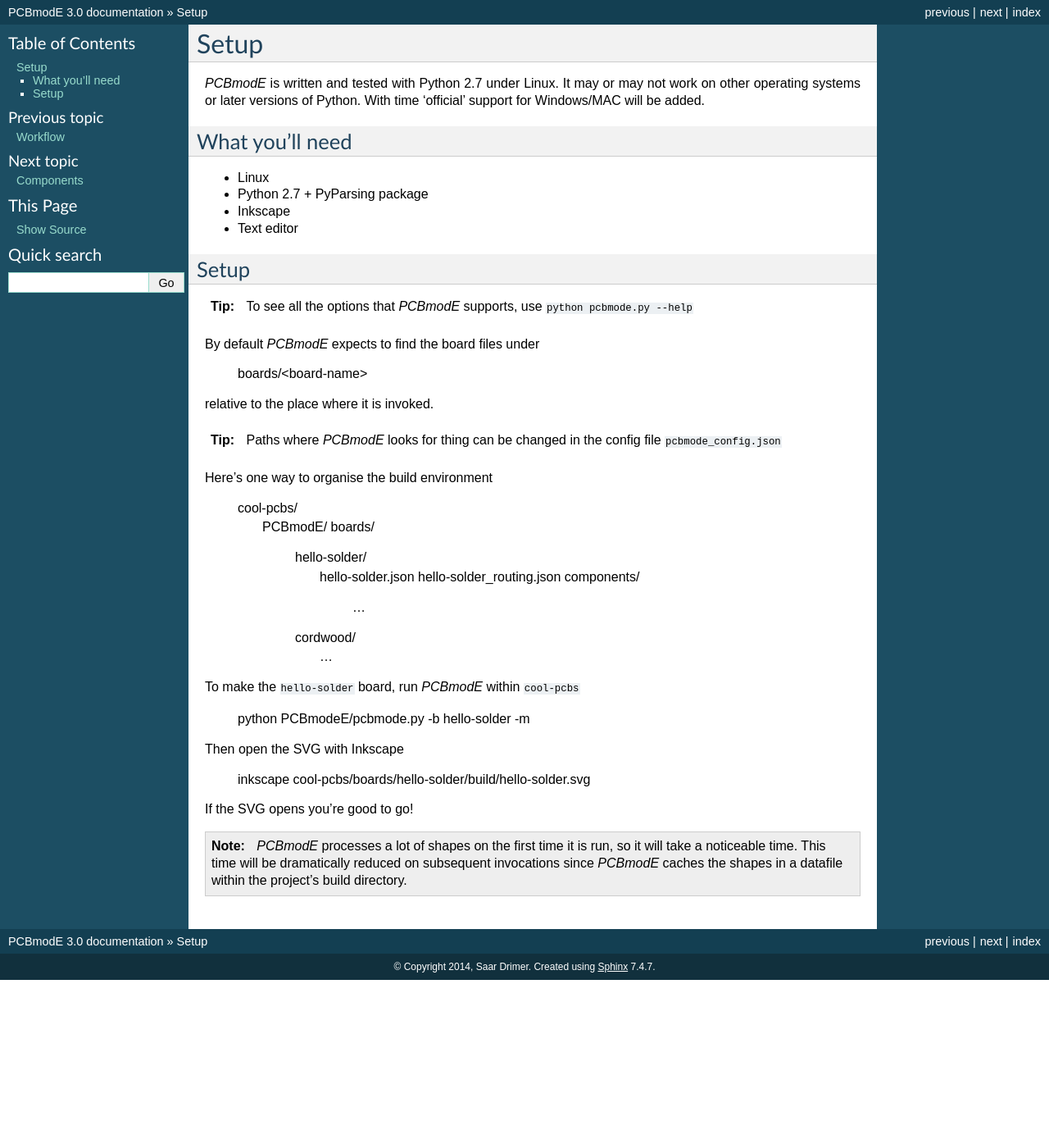
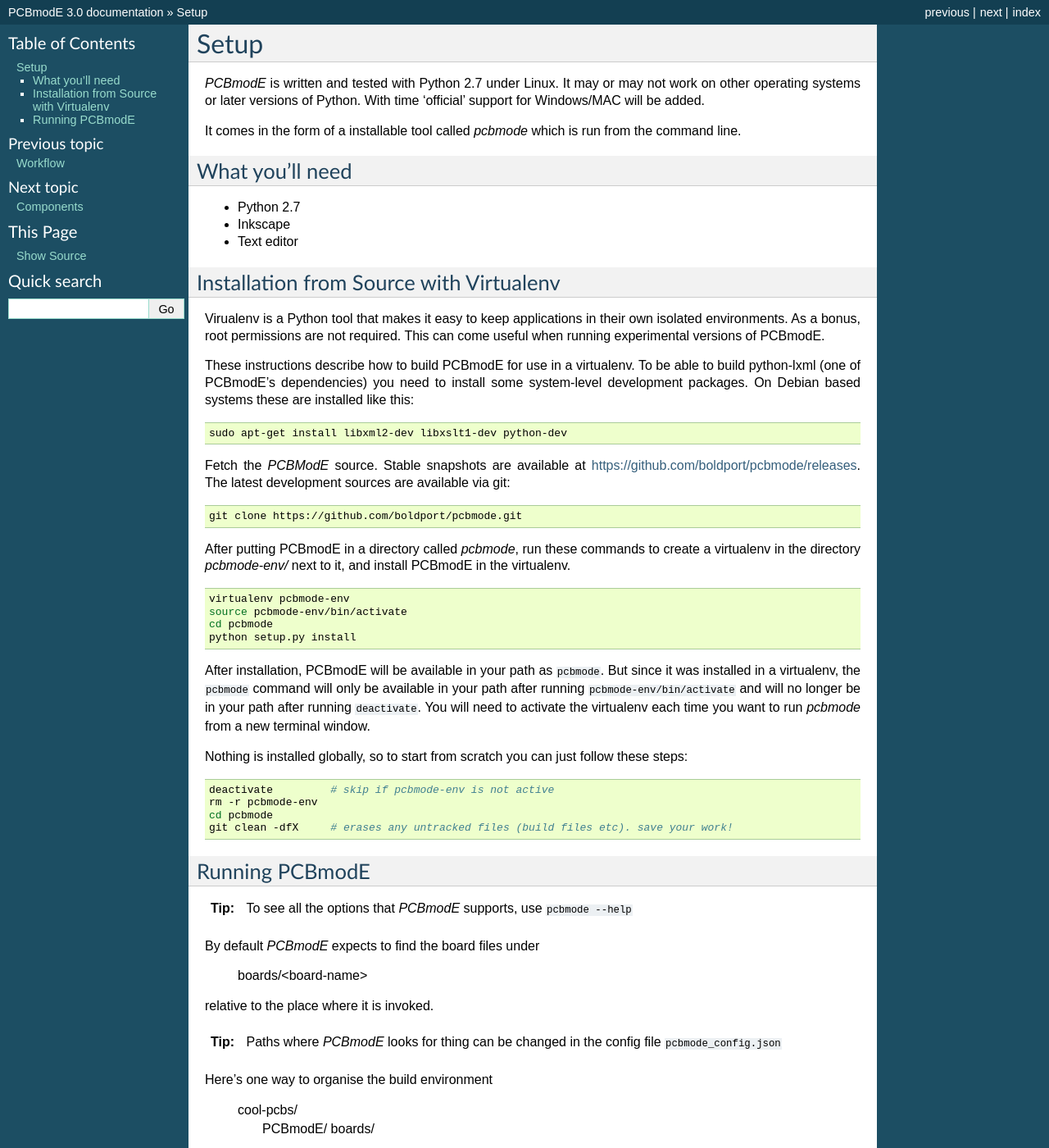
Before and after one commit to boldport/pcbmode, a Sphinx documentation site: the page built from docs/source/setup.rst, in a window 1280 px wide and 1400 px high. Shown: the whole window at 82% size. Built offline with Sphinx 7.4.7, drawn with Linux system fonts in a browser that asks for light colours; pages that are not in the unit, such as notebooks, are missing from menus; some of the changed text lies outside the part shown.

Commit message:
Update setup instructions
The current state of the code requires the code to be installed as a
package before using it. This commit updates the setup instructions so
that they reflect the current state of the code.

This change is based on the work in progress by user nocko on
GitHub. I reused the parts relating to building from source with
virtualenv. The other methods (installing binary packages) are not
available yet, so I skipped them.

Changes:

- Replace "python PCBmodeE/pcbmode.py" by "pcbmode"
- New section on Setup page: "Installation from Source with virtualenv"

```diff
--- a/docs/source/hello-solder.rst
+++ b/docs/source/hello-solder.rst
@@ -11,7 +11,7 @@
 
 Get the boards repository from `here <https://github.com/boldport/boards>`_ and follow the instructions :doc:`setup` to 'compile' the board. This command should do it
 
-    ``python pcbmode/pcbmode.py -b hello-solder -m``
+    ``pcbmode -b hello-solder -m``
 
 
 .. info:: *PCBmodE* caches some of the heavy computations in a file in the ``build`` directory, so subsequent invocations will run much faster.
--- a/docs/source/setup.rst
+++ b/docs/source/setup.rst
@@ -4,18 +4,73 @@
 
 *PCBmodE* is written and tested with Python 2.7 under Linux. It may or may not work on other operating systems or later versions of Python. With time 'official' support for Windows/MAC will be added.
 
+It comes in the form of a installable tool called `pcbmode` which is
+run from the command line.
+
 What you'll need
 ================
 
-* Linux
-* Python 2.7 + PyParsing package
+* Python 2.7
 * Inkscape
 * Text editor
 
-Setup
-=====
+Installation from Source with Virtualenv
+========================================
 
-.. tip:: To see all the options that *PCBmodE* supports, use ``python pcbmode.py --help``
+Virualenv is a Python tool that makes it easy to keep applications in
+their own isolated environments. As a bonus, root permissions are not
+required. This can come useful when running experimental versions of
+PCBmodE.
+
+These instructions describe how to build PCBmodE for use in a
+virtualenv. To be able to build python-lxml (one of PCBmodE's
+dependencies) you need to install some system-level development
+packages. On Debian based systems these are installed like this:
+
+.. code-block:: bash
+
+                sudo apt-get install libxml2-dev libxslt1-dev python-dev
+
+Fetch the *PCBModE* source. Stable snapshots are available at
+`https://github.com/boldport/pcbmode/releases
+<https://github.com/boldport/pcbmode/releases>`_. The latest
+development sources are available via git:
+
+.. code-block:: bash
+
+                git clone https://github.com/boldport/pcbmode.git
+
+After putting PCBmodE in a directory called `pcbmode`, run these
+commands to create a virtualenv in the directory `pcbmode-env/` next
+to it, and install PCBmodE in the virtualenv.
+
+.. code-block:: bash
+
+                virtualenv pcbmode-env
+                source pcbmode-env/bin/activate
+		cd pcbmode
+		python setup.py install
+
+After installation, PCBmodE will be available in your path as
+``pcbmode``. But since it was installed in a virtualenv, the
+``pcbmode`` command will only be available in your path after running
+``pcbmode-env/bin/activate`` and will no longer be in your path after
+running ``deactivate``. You will need to activate the virtualenv each
+time you want to run `pcbmode` from a new terminal window.
+
+Nothing is installed globally, so to start from scratch you can just follow these steps:
+
+.. code-block:: bash
+
+                deactivate         # skip if pcbmode-env is not active
+                rm -r pcbmode-env
+                cd pcbmode
+                git clean -dfX     # erases any untracked files (build files etc). save your work!
+
+Running PCBmodE
+===============
+
+.. tip:: To see all the options that *PCBmodE* supports, use ``pcbmode --help``
 
 By default *PCBmodE* expects to find the board files under
 
@@ -41,7 +96,7 @@
 
 To make the ``hello-solder`` board, run *PCBmodE* within ``cool-pcbs``
 
-    python PCBmodeE/pcbmode.py -b hello-solder -m
+    pcbmode -b hello-solder -m
 
 Then open the SVG with Inkscape
 
```
